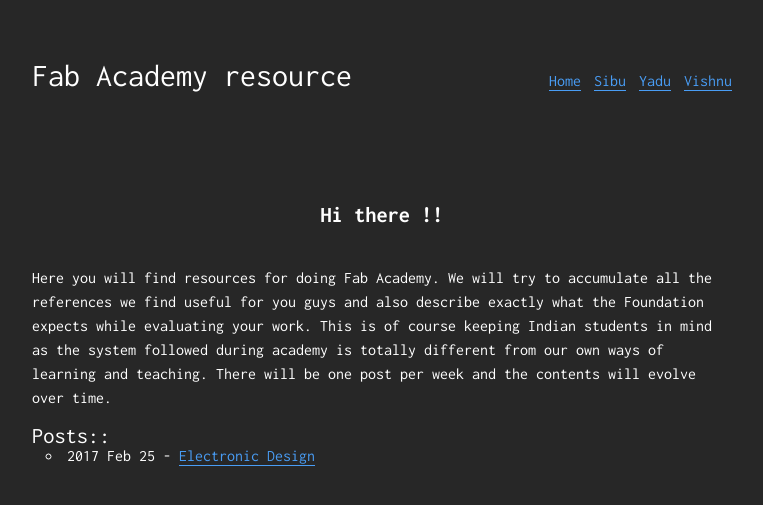
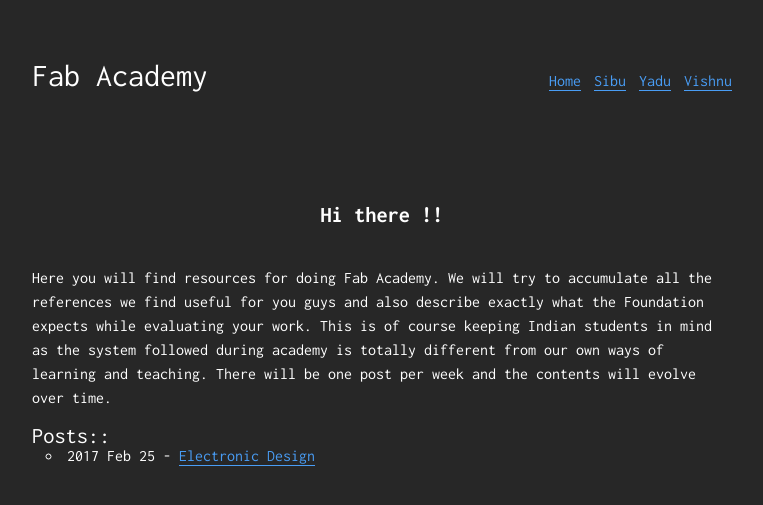
Before and after one commit to VishnuEaswaran/Fab17-instruct, a Jekyll site: the page built from index.md, in a window 1280 px wide. Shown: the top 505 px of the page, without its empty margins (258-1021 px from the left). Built offline with Jekyll 4.4.1, drawn with Linux system fonts in a browser that asks for light colours.

Commit message:
Name changed

```diff
--- a/_config.yml
+++ b/_config.yml
@@ -3,7 +3,7 @@ permalink: /blog/:title
 
 
 # My variables
-name: Fab Academy resource
+name: Fab Academy
 description: For academy students and instructors
 baseurl: /Fab17-instruct
 google_verification: null
```
Also changed, not shown: _posts/2017-02-25-Elecronic Design.md (+1 -4 lines).
